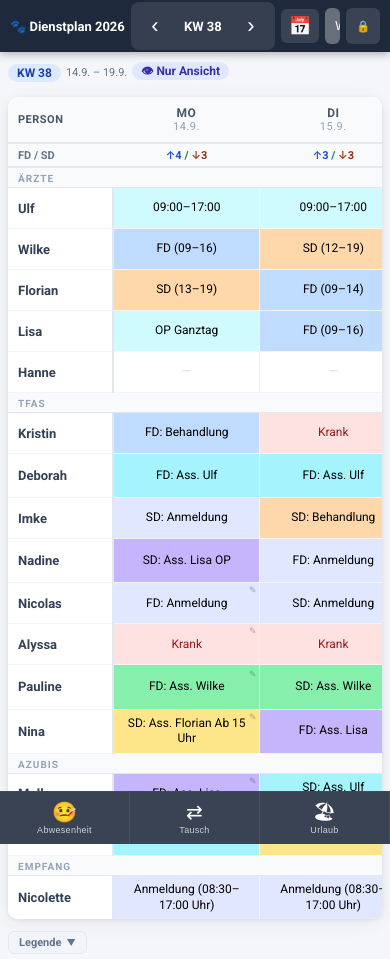
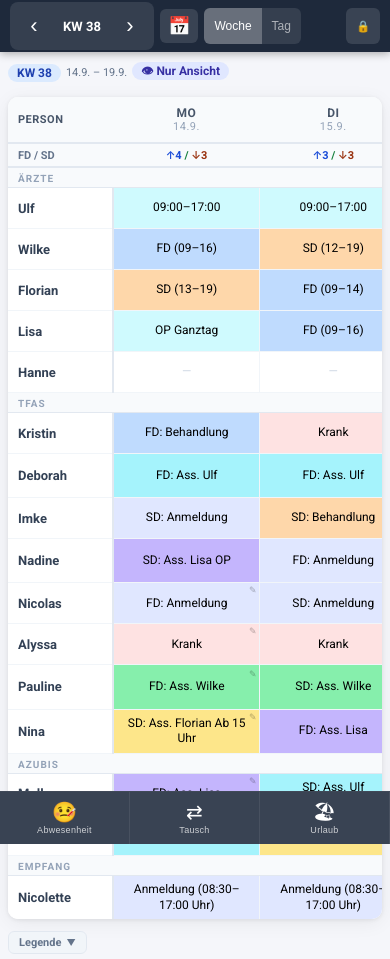
Before and after one commit to soeren1508/dienstplan, a Flask app: page / in a window 390 px wide. Shown: the top 959 px of the page. Run offline with Flask 3, Linux system fonts and the light colour scheme.

Commit message:
Kopfzeile immer vollständig bedienbar + doppelte Krank-Farbregel entfernt
- Ursache für "halb blurry"/nicht auswählbar: .topbar (und auf Mobile
  .topbar-row1) hatten flex-wrap:nowrap ohne Überlauf-Fallback, wodurch
  sich Buttons bei zu wenig Platz zusammenquetschten statt normal
  darzustellen -> Elemente wurden verzerrt und teils nicht mehr präzise
  klickbar.
- Fix: alle Kopfzeilen-Elemente bekommen flex-shrink:0 (schrumpfen nie),
  stattdessen scrollt die Zeile bei Bedarf horizontal
  (overflow-x:auto, Scrollbar visuell versteckt).
- Titel "Dienstplan 2026" nimmt auf Mobile (<640px) keinen Platz mehr
  weg, damit die Bedienelemente Vorrang haben; doppelte
  380px-Sonderregel dafür entfernt.
- Dabei entdeckt: doppelte .c-krank-Regel überschrieb die "alles
  schwarz"-Vorgabe aus einer früheren Anfrage wieder auf Rot -> entfernt.

Verifiziert im Browser bei 375px und 800px Breite: keine Überlappung
mehr, alle Buttons klar klickbar, "Krank" jetzt korrekt schwarz.

Co-Authored-By: Claude Sonnet 5 <noreply@anthropic.com>

```diff
--- a/templates/index.html
+++ b/templates/index.html
@@ -34,9 +34,16 @@
     background: #1e293b; color: white; padding: 0 16px; height: 56px;
     display: flex; align-items: center; gap: 10px; position: sticky;
     top: 0; z-index: 100; box-shadow: 0 2px 8px rgba(0,0,0,0.3);
-  }
-  .topbar h1 { font-size: 15px; font-weight: 600; white-space: nowrap; }
-  .topbar .spacer { flex: 1; }
+    /* Fallback statt Zusammenquetschen: bei zu wenig Platz lieber horizontal
+       scrollen, damit jedes Element immer in voller Größe klickbar bleibt */
+    overflow-x: auto; overflow-y: hidden; -webkit-overflow-scrolling: touch;
+    scrollbar-width: none;
+  }
+  .topbar::-webkit-scrollbar { display: none; }
+  .topbar h1 { font-size: 15px; font-weight: 600; white-space: nowrap; flex-shrink: 0; }
+  .topbar .spacer { flex: 1; flex-shrink: 0; min-width: 10px; }
+  /* Keine Kopfzeilen-Elemente dürfen sich verkleinern/überlappen */
+  .topbar > *, .topbar-row1 > *, .topbar-actions > * { flex-shrink: 0; }
   /* Zeile 1: auf Desktop ist sie der "normale" flex-Container-Inhalt */
   .topbar-row1 {
     display: contents; /* Kinder nehmen direkt am topbar-flex teil */
@@ -646,9 +653,6 @@
   }
   .suggestion-item .btn-apply:hover { background: #4f46e5; }
 
-  /* Krank-Zellfarbe */
-  .c-krank { background: #fee2e2; color: #991b1b; }
-
   /* ── Person-Filter ── */
   #person-filter {
     background: rgba(255,255,255,0.12); color: white; border: none;
@@ -958,7 +962,11 @@
       height: 52px;
       padding: 0 10px;
       flex-shrink: 0;
+      /* Fallback statt Zusammenquetschen bei schmalen Screens */
+      overflow-x: auto; overflow-y: hidden; -webkit-overflow-scrolling: touch;
+      scrollbar-width: none;
     }
+    .topbar-row1::-webkit-scrollbar { display: none; }
 
     /* ── Bottom Tab-Bar: Action-Buttons FIXED unten ── */
     .topbar-actions {
@@ -1019,7 +1027,9 @@
     }
 
     /* ── Topbar Zeile-1 Elemente ── */
-    .topbar h1 { font-size: 13px; font-weight: 700; flex-shrink: 0; }
+    /* Titel nimmt auf Mobile nur unnötig Platz weg -> weg damit,
+       Bedienelemente haben Vorrang vor Deko */
+    .topbar h1 { display: none; }
     .kw-nav { padding: 4px 6px; gap: 0; }
     .kw-nav .kw-label { min-width: 60px; font-size: 13px; font-weight: 700; }
     .kw-nav button { font-size: 22px; padding: 2px 6px; min-height: 40px; min-width: 36px; }
@@ -1112,7 +1122,6 @@
   }
 
   @media (max-width: 380px) {
-    .topbar h1 { display: none; }
     .kw-nav .kw-label { min-width: 52px; font-size: 12px; }
     .kw-nav button { min-width: 32px; }
   }
```
